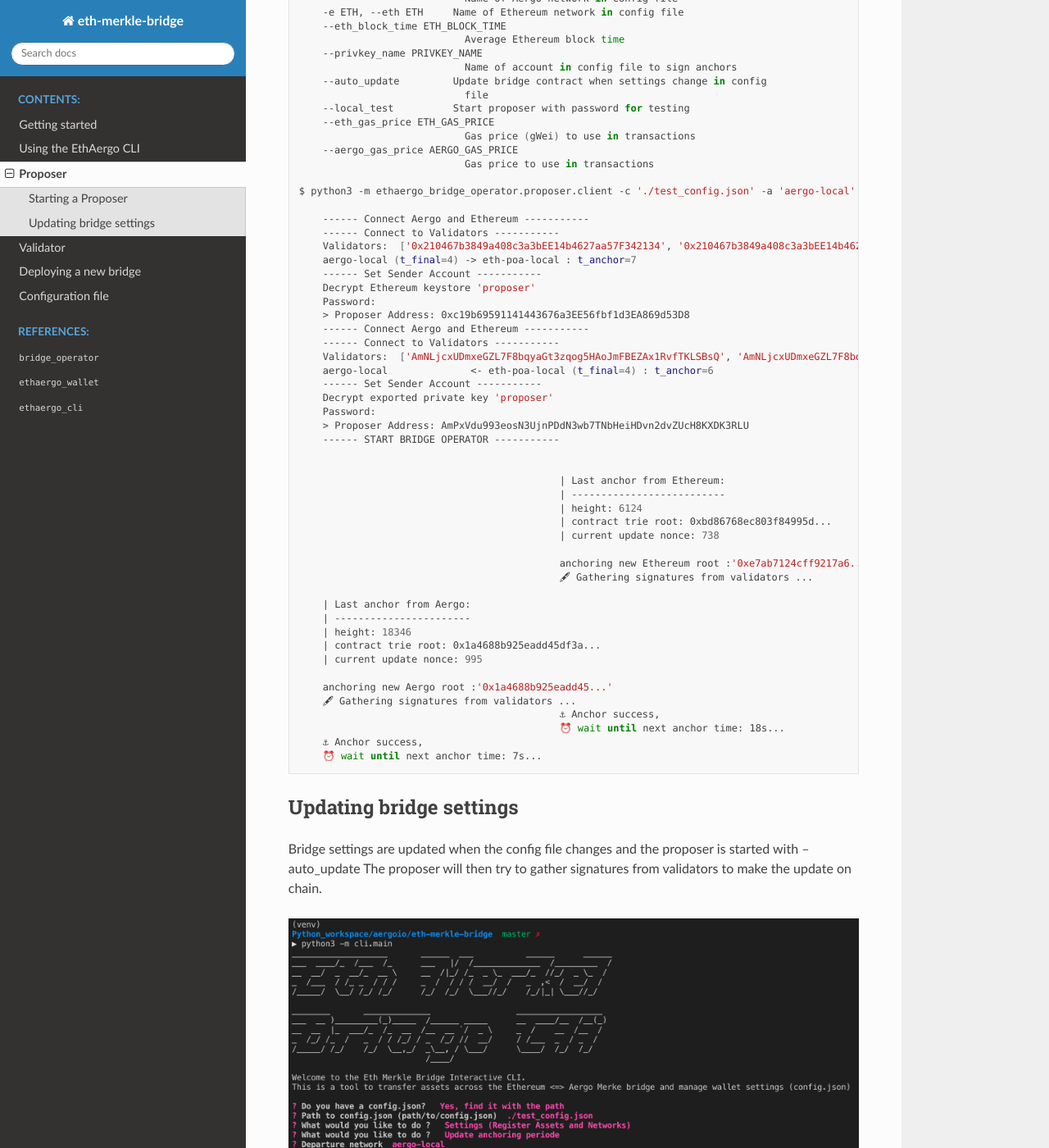
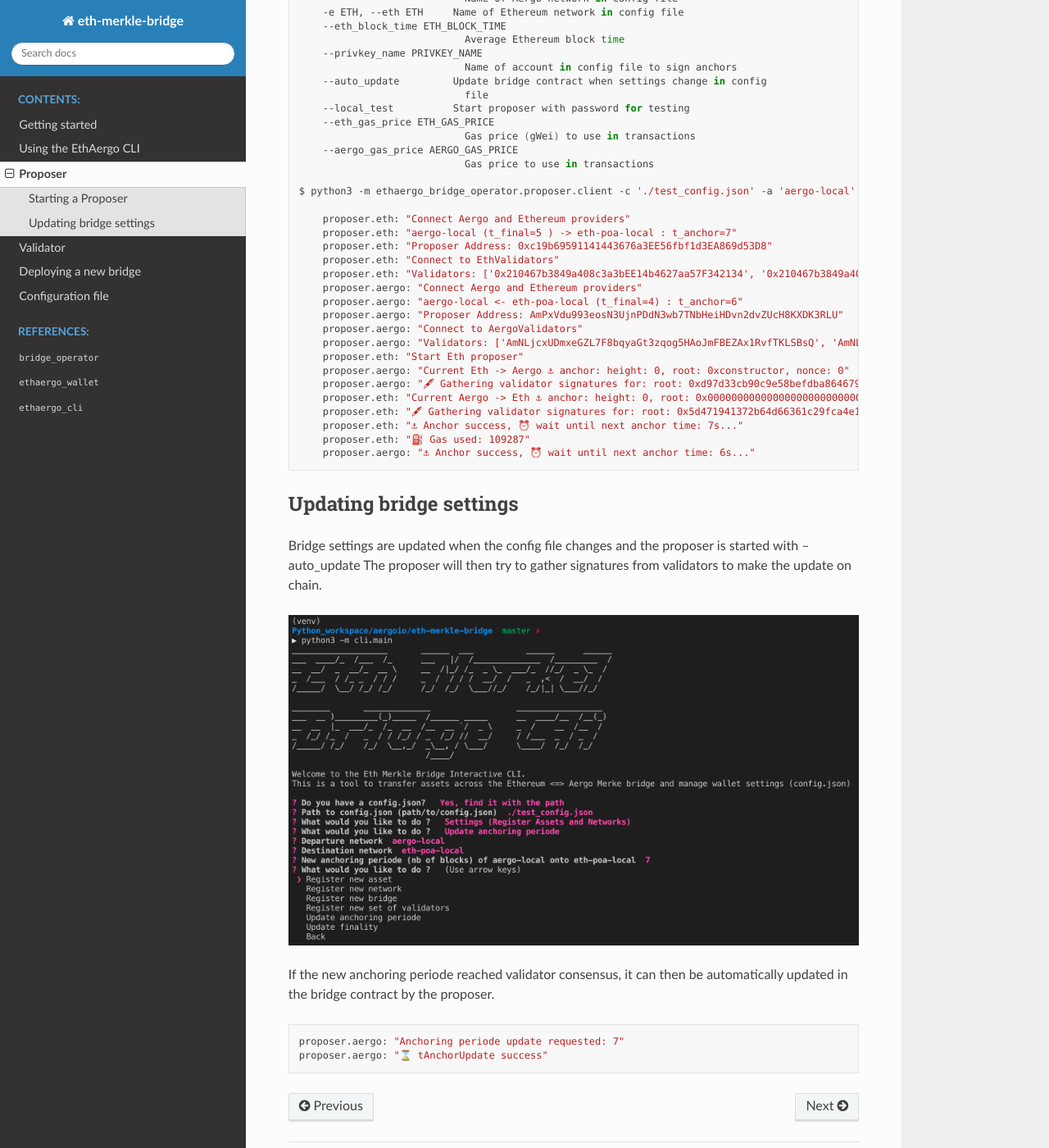
Before and after one commit to aergoio/eth-merkle-bridge, a Sphinx documentation site: the page built from docs/source/proposer.rst, in a window 1280 px wide and 1400 px high, scrolled down 618 px. Shown: the whole window at 82% size. Built offline with Sphinx 7.4.7 and the Read the Docs theme 2.0.0, drawn with Linux system fonts in a browser that asks for light colours.

Commit message:
update docs

```diff
--- a/docs/source/cli_operation.rst
+++ b/docs/source/cli_operation.rst
@@ -41,7 +41,11 @@ Updating bridge settings
 If the new anchoring periode reached validator consensus,
 it can then be automatically updated in the bridge contract by the proposer.
 
-.. image:: images/t_anchor_update_log.png
+.. code-block:: bash
+
+    proposer.aergo: "Anchoring periode update requested: 7"
+    proposer.aergo: "⌛ tAnchorUpdate success"
+
 
 CLI for asset transfers
 -----------------------
--- a/docs/source/proposer.rst
+++ b/docs/source/proposer.rst
@@ -43,46 +43,24 @@ Starting a Proposer
 
     $ python3 -m ethaergo_bridge_operator.proposer.client -c './test_config.json' -a 'aergo-local' -e 'eth-poa-local' --eth_block_time 3 --privkey_name "proposer" --auto_update
 
-        ------ Connect Aergo and Ethereum -----------
-        ------ Connect to Validators -----------
-        Validators:  ['0x210467b3849a408c3a3bEE14b4627aa57F342134', '0x210467b3849a408c3a3bEE14b4627aa57F342134', '0x210467b3849a408c3a3bEE14b4627aa57F342134']
-        aergo-local (t_final=4) -> eth-poa-local : t_anchor=7
-        ------ Set Sender Account -----------
-        Decrypt Ethereum keystore 'proposer'
-        Password:
-        > Proposer Address: 0xc19b69591141443676a3EE56fbf1d3EA869d53D8
-        ------ Connect Aergo and Ethereum -----------
-        ------ Connect to Validators -----------
-        Validators:  ['AmNLjcxUDmxeGZL7F8bqyaGt3zqog5HAoJmFBEZAx1RvfTKLSBsQ', 'AmNLjcxUDmxeGZL7F8bqyaGt3zqog5HAoJmFBEZAx1RvfTKLSBsQ', 'AmNLjcxUDmxeGZL7F8bqyaGt3zqog5HAoJmFBEZAx1RvfTKLSBsQ']
-        aergo-local              <- eth-poa-local (t_final=4) : t_anchor=6
-        ------ Set Sender Account -----------
-        Decrypt exported private key 'proposer'
-        Password:
-        > Proposer Address: AmPxVdu993eosN3UjnPDdN3wb7TNbHeiHDvn2dvZUcH8KXDK3RLU
-        ------ START BRIDGE OPERATOR -----------
-
-
-                                                | Last anchor from Ethereum:
-                                                | --------------------------
-                                                | height: 6124
-                                                | contract trie root: 0xbd86768ec803f84995d...
-                                                | current update nonce: 738
-
-                                                anchoring new Ethereum root :'0xe7ab7124cff9217a6...'
-                                                🖋 Gathering signatures from validators ...
-
-        | Last anchor from Aergo:
-        | -----------------------
-        | height: 18346
-        | contract trie root: 0x1a4688b925eadd45df3a...
-        | current update nonce: 995
-
-        anchoring new Aergo root :'0x1a4688b925eadd45...'
-        🖋 Gathering signatures from validators ...
-                                                ⚓ Anchor success,
-                                                ⏰ wait until next anchor time: 18s...
-        ⚓ Anchor success,
-        ⏰ wait until next anchor time: 7s...
+        proposer.eth: "Connect Aergo and Ethereum providers"
+        proposer.eth: "aergo-local (t_final=5 ) -> eth-poa-local : t_anchor=7"
+        proposer.eth: "Proposer Address: 0xc19b69591141443676a3EE56fbf1d3EA869d53D8"
+        proposer.eth: "Connect to EthValidators"
+        proposer.eth: "Validators: ['0x210467b3849a408c3a3bEE14b4627aa57F342134', '0x210467b3849a408c3a3bEE14b4627aa57F342134', '0x210467b3849a408c3a3bEE14b4627aa57F342134']"
+        proposer.aergo: "Connect Aergo and Ethereum providers"
+        proposer.aergo: "aergo-local <- eth-poa-local (t_final=4) : t_anchor=6"
+        proposer.aergo: "Proposer Address: AmPxVdu993eosN3UjnPDdN3wb7TNbHeiHDvn2dvZUcH8KXDK3RLU"
+        proposer.aergo: "Connect to AergoValidators"
+        proposer.aergo: "Validators: ['AmNLjcxUDmxeGZL7F8bqyaGt3zqog5HAoJmFBEZAx1RvfTKLSBsQ', 'AmNLjcxUDmxeGZL7F8bqyaGt3zqog5HAoJmFBEZAx1RvfTKLSBsQ', 'AmNLjcxUDmxeGZL7F8bqyaGt3zqog5HAoJmFBEZAx1RvfTKLSBsQ']"
+        proposer.eth: "Start Eth proposer"
+        proposer.aergo: "Current Eth -> Aergo ⚓ anchor: height: 0, root: 0xconstructor, nonce: 0"
+        proposer.aergo: "🖋 Gathering validator signatures for: root: 0xd97d33cb90c9e58befdba86467907ba68258b49f0f85a22781db7c4eda3033e4, height: 8262'"
+        proposer.eth: "Current Aergo -> Eth ⚓ anchor: height: 0, root: 0x0000000000000000000000000000000000000000000000000000000000000000, nonce: 0"
+        proposer.eth: "🖋 Gathering validator signatures for: root: 0x5d471941372b64d66361c29fca4e13c899819afe212cce87143794d80b510613, height: 8280'"
+        proposer.eth: "⚓ Anchor success, ⏰ wait until next anchor time: 7s..."
+        proposer.eth: "⛽ Gas used: 109287"
+        proposer.aergo: "⚓ Anchor success, ⏰ wait until next anchor time: 6s..."
 
 
 Updating bridge settings
@@ -96,4 +74,8 @@ The proposer will then try to gather signatures from validators to make the upda
 If the new anchoring periode reached validator consensus,
 it can then be automatically updated in the bridge contract by the proposer.
 
-.. image:: images/t_anchor_update_log.png
+
+.. code-block:: bash
+
+    proposer.aergo: "Anchoring periode update requested: 7"
+    proposer.aergo: "⌛ tAnchorUpdate success"
```
Also changed, not shown: docs/source/contracts.rst (+5 -21 lines), docs/source/validator.rst (+11 -15 lines), docs/source/images/t_anchor_update_log.png (deleted).
